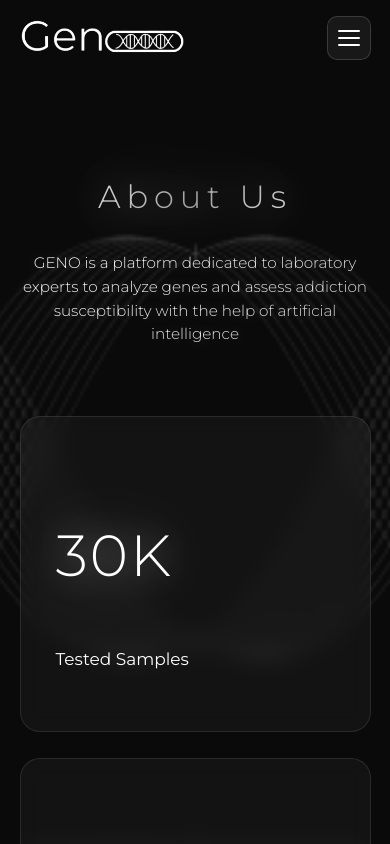
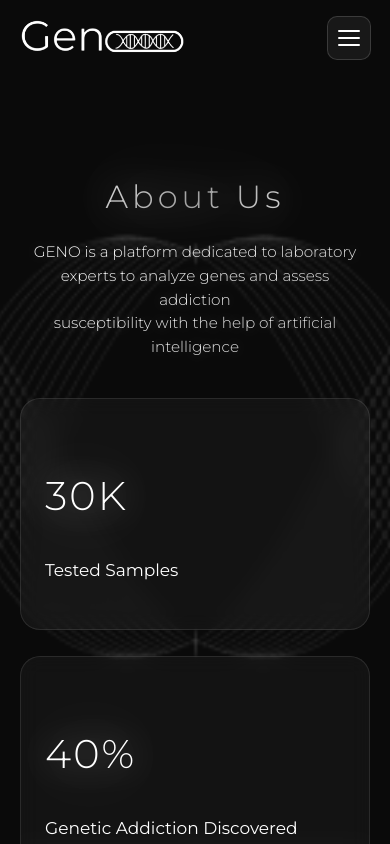
Before and after one commit to JoudAlharbi/GENO-deployment, a React (Vite) app in the folder geno-react/: page /about in a window 390 px wide. Shown: the top 844 px of the page. Built offline with nearby package versions, Linux system fonts and the light colour scheme; no server answers.

Commit message:
restore desktop about us layout

```diff
--- a/geno-react/src/styles/geno.css
+++ b/geno-react/src/styles/geno.css
@@ -222,9 +222,10 @@
   text-align: center;
 }
 
-/* Stats layout */
+/* Stats layout — desktop/laptop default (overridden below 768px in responsive.css) */
 .stats-container-new {
   display: flex;
+  flex-direction: row;
   justify-content: center;
   align-items: flex-start;
   gap: 60px;
--- a/geno-react/src/styles/responsive.css
+++ b/geno-react/src/styles/responsive.css
@@ -140,11 +140,6 @@
   margin-bottom: clamp(24px, 6vw, 50px);
 }
 
-.about-title {
-  font-size: clamp(2rem, 8vw, 75px);
-  letter-spacing: clamp(2px, 1.5vw, 6px);
-}
-
 .load-title,
 .result-title {
   font-size: clamp(2rem, 9vw, 70px);
@@ -160,7 +155,6 @@
 }
 
 .main-description,
-.about-description,
 .load-description,
 .result-description,
 .dashboard-subtitle,
@@ -176,25 +170,6 @@
   padding: clamp(24px, 5vw, 50px) clamp(16px, 5vw, 60px) clamp(32px, 6vw, 40px);
   width: 100%;
   max-width: 900px;
-}
-
-/* ── About stats ──────────────────────────────────────────── */
-.stats-container-new {
-  flex-direction: column;
-  align-items: stretch;
-  gap: clamp(20px, 4vw, 40px);
-}
-
-.stats-left,
-.stats-right {
-  flex: 1 1 auto;
-  width: 100%;
-  max-width: 100%;
-  margin-top: 0;
-}
-
-.about-content {
-  padding: clamp(80px, 18vw, 120px) clamp(16px, 5vw, 60px) clamp(48px, 8vw, 80px);
 }
 
 /* ── Dashboard (legacy + modern) ─────────────────────────── */
@@ -388,6 +363,26 @@
   width: 100%;
 }
 
+/* ── About page: tablet (≤992px) ─────────────────────────── */
+@media (max-width: 992px) {
+  .about-content {
+    padding: 100px 40px 60px;
+  }
+
+  .stats-container-new {
+    gap: 36px;
+  }
+
+  .stats-left {
+    flex: 0 1 320px;
+  }
+
+  .stats-right {
+    flex: 0 1 420px;
+    margin-top: 72px;
+  }
+}
+
 /* ── Tablet (≤992px) ─────────────────────────────────────── */
 @media (max-width: 992px) {
   .nav-links a {
@@ -412,6 +407,55 @@
 
   .db-toolbar__count {
     margin-left: 0;
+  }
+}
+
+/* ── About page: mobile (≤768px) ──────────────────────────── */
+@media (max-width: 768px) {
+  .about-content {
+    padding: 80px 20px 48px;
+  }
+
+  .about-title {
+    font-size: clamp(2rem, 8vw, 52px);
+    letter-spacing: clamp(2px, 1.2vw, 4px);
+    margin-bottom: 24px;
+  }
+
+  .about-description {
+    font-size: clamp(0.95rem, 2.8vw, 18px);
+    line-height: 1.55;
+    margin-bottom: 40px;
+    padding-left: 8px;
+    padding-right: 8px;
+  }
+
+  .stats-container-new {
+    flex-direction: column;
+    align-items: stretch;
+    gap: 24px;
+  }
+
+  .stats-left,
+  .stats-right {
+    flex: 1 1 auto;
+    width: 100%;
+    max-width: 100%;
+    margin-top: 0;
+  }
+
+  .stat-card,
+  .stat-card-large {
+    padding: 32px 24px;
+  }
+
+  .stat-number {
+    font-size: clamp(2.5rem, 10vw, 48px);
+  }
+
+  .ai-description {
+    font-size: 1rem;
+    line-height: 1.65;
   }
 }
 
```
